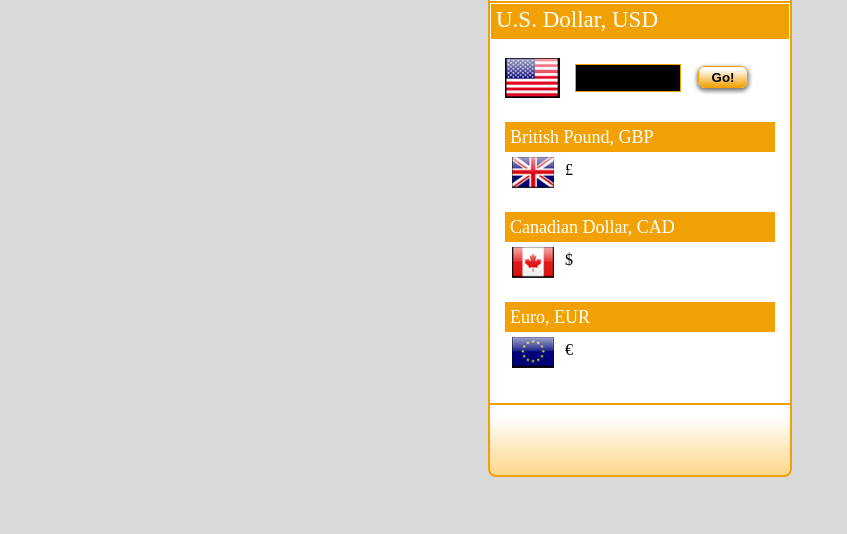
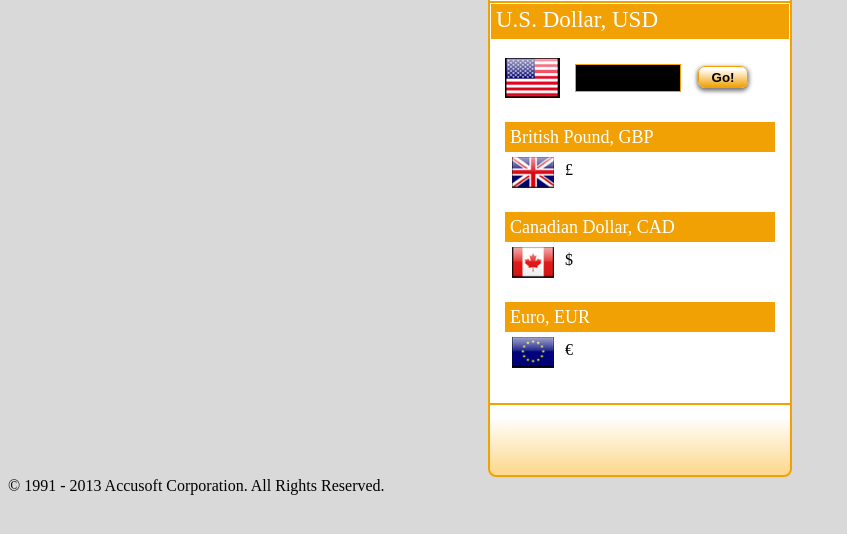
Before and after one commit to steveg8879/currencyApp, a plain HTML site: page public/index.html in a window 1280 px wide. Shown: the part 44-578 px from the top of the page, without its empty margins (0-847 px from the left). Drawn offline with Linux system fonts and the light colour scheme.

Commit message:
Update index.html

```diff
--- a/public/index.html
+++ b/public/index.html
@@ -53,7 +53,9 @@
 <div class="footer">
 </div>
 
-
+<div class="footnote">
+&#169 1991 - 2013 Accusoft Corporation. All Rights Reserved.
+</div>
 <!-- Scripts -->
 <script type="text/javascript" src="lib/js/jquery.min.js"></script>
 <script type="text/javascript" src="lib/js/app.js"></script>
```
